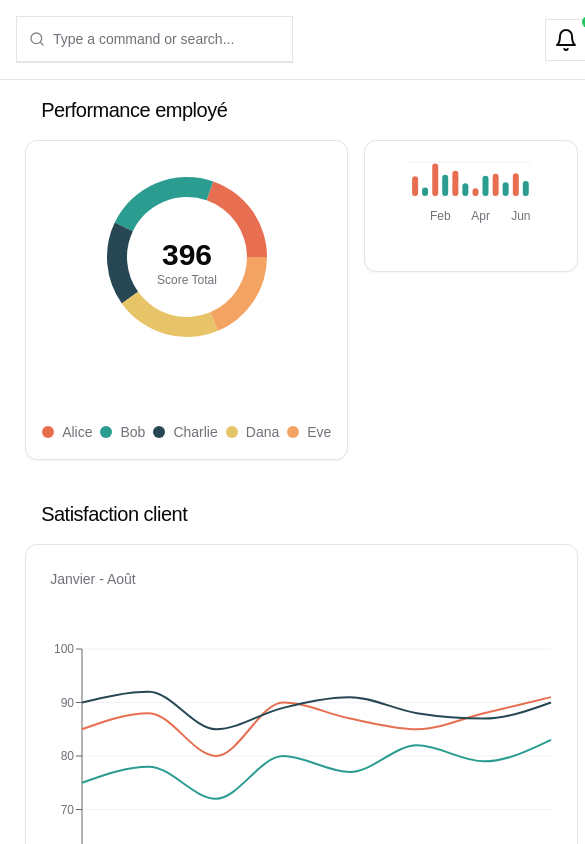
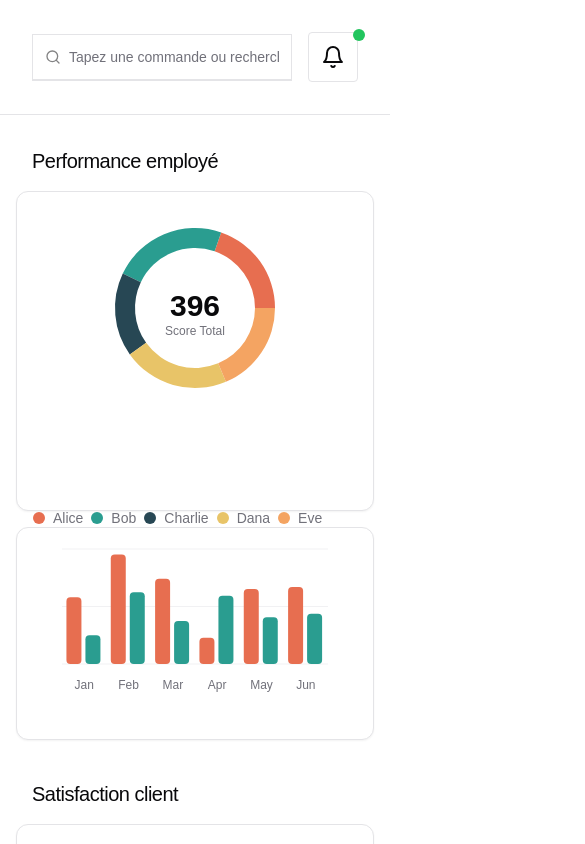
Before and after one commit to frontcodelover/dashboardpublic, a Next.js app: page / in a window 390 px wide. Shown: the top 844 px of the page, 585 px wide, since content can reach past the window. Built offline with nearby package versions, Linux system fonts and the light colour scheme.

Commit message:
STYLE: fix reponsive design

```diff
--- a/app/layout.tsx
+++ b/app/layout.tsx
@@ -27,9 +27,9 @@ export default function RootLayout({
 }>) {
   return (
     <html lang='en'>
-      <body className='flex items-start justify-between'>
+      <body className='flex items-start justify-between max-w-screen'>
 				<Sidebar />
-        <main className='grid h-full w-full md:pl-[300px]'>
+        <main className='grid h-full md:pl-[300px] w-full max-w-screen'>
           <Header />
           {children}
         </main>
--- a/app/page.tsx
+++ b/app/page.tsx
@@ -7,11 +7,11 @@ import Budget from '@/components/graph/budget/Graph';
 export default function Home() {
   return (
     <div className="flex flex-col items-center justify-center min-h-screen gap-8">
-      <div className="w-11/12 flex flex-col gap-6">
+      <div className="md:w-11/12 flex flex-col gap-6 w-screen p-4">
 
         <div className="w-full flex flex-col gap-4">
           <Title text="Performance employé" heading="h2" />
-					<div className="w-full flex gap-4 h-80">
+					<div className="w-full flex flex-col gap-4 md:h-80 md:flex-row">
 						<div>
 						<EmployeePerform />
 						</div>
--- a/components/Command.tsx
+++ b/components/Command.tsx
@@ -1,50 +1,50 @@
-import { useState } from 'react';
-import { Calculator, Calendar, CreditCard, Settings, Smile, User } from 'lucide-react';
-import { Command, CommandEmpty, CommandGroup, CommandInput, CommandItem, CommandList, CommandSeparator, CommandShortcut } from '@/components/ui/command';
+import { useState, useRef, useEffect } from 'react';
+import { Calendar, Smile } from 'lucide-react';
+import { Command, CommandEmpty, CommandGroup, CommandInput, CommandItem, CommandList } from '@/components/ui/command';
 
 export function CommandDemo() {
   const [open, setOpen] = useState<boolean>(false);
+  const [inputValue, setInputValue] = useState<string>('');
+  const commandRef = useRef<HTMLDivElement>(null);
+
+  // Ouvrir le menu lors du focus
+  const handleFocus = () => {
+    setOpen(true);
+  };
+
+  // Fermer le menu lors d'un clic en dehors
+  useEffect(() => {
+    const handleClickOutside = (event: MouseEvent) => {
+      if (commandRef.current && !commandRef.current.contains(event.target as Node)) {
+        setOpen(false);
+      }
+    };
+    document.addEventListener('mousedown', handleClickOutside);
+    return () => {
+      document.removeEventListener('mousedown', handleClickOutside);
+    };
+  }, []);
 
   return (
-    <Command className='rounded-lg border'>
-      <CommandInput placeholder='Type a command or search...' />
+    <div ref={commandRef} className='relative'>
+      <Command className='border'>
+        <CommandInput placeholder='Tapez une commande ou recherchez...' onFocus={handleFocus} onValueChange={(value) => setInputValue(value)} />
         {open && (
-        <CommandList>
-          <CommandEmpty>No results found.</CommandEmpty>
+          <CommandList className='absolute left-0 right-0 z-10 bg-white border rounded-b top-full'>
+            <CommandEmpty>Aucun résultat trouvé.</CommandEmpty>
             <CommandGroup heading='Suggestions'>
-            <CommandItem>
+              <CommandItem className='cursor-pointer'>
                 <Calendar />
-              <span>Calendar</span>
+                <span>Calendrier</span>
               </CommandItem>
-            <CommandItem>
+              <CommandItem className='cursor-pointer'>
                 <Smile />
-              <span>Search Emoji</span>
-            </CommandItem>
-            <CommandItem disabled>
-              <Calculator />
-              <span>Calculator</span>
-            </CommandItem>
-          </CommandGroup>
-          <CommandSeparator />
-          <CommandGroup heading='Settings'>
-            <CommandItem>
-              <User />
-              <span>Profile</span>
-              <CommandShortcut>⌘P</CommandShortcut>
-            </CommandItem>
-            <CommandItem>
-              <CreditCard />
-              <span>Billing</span>
-              <CommandShortcut>⌘B</CommandShortcut>
-            </CommandItem>
-            <CommandItem>
-              <Settings />
-              <span>Settings</span>
-              <CommandShortcut>⌘S</CommandShortcut>
+                <span>Sourire</span>
               </CommandItem>
             </CommandGroup>
           </CommandList>
         )}
       </Command>
+    </div>
   );
 }
--- a/components/Header.tsx
+++ b/components/Header.tsx
@@ -21,12 +21,14 @@ export const Header = () => {
   ]);
 
   return (
-    <div className='grid grid-cols-2 gap-4 p-4 border-b'>
+		<div className='flex justify-between items-center gap-4 p-8 md:p-4 border-b'>
+			<div className='flex-1'>
       <CommandDemo />
+			</div>
       <div className='flex items-center justify-end'>
         <DropdownMenu>
           <DropdownMenuTrigger>
-            <div className='relative border rounded-lg p-2'>
+            <div className='relative border rounded p-3'>
               <div className={`absolute -top-2 -right-2 h-3 w-3 my-1 rounded-full ${notifications.find((x: any) => x.read === true) ? 'bg-green-500' : 'bg-transparent'}`} />
               <BellIcon />
             </div>
```
Lines whose indentation alone changed are shown as unchanged.
